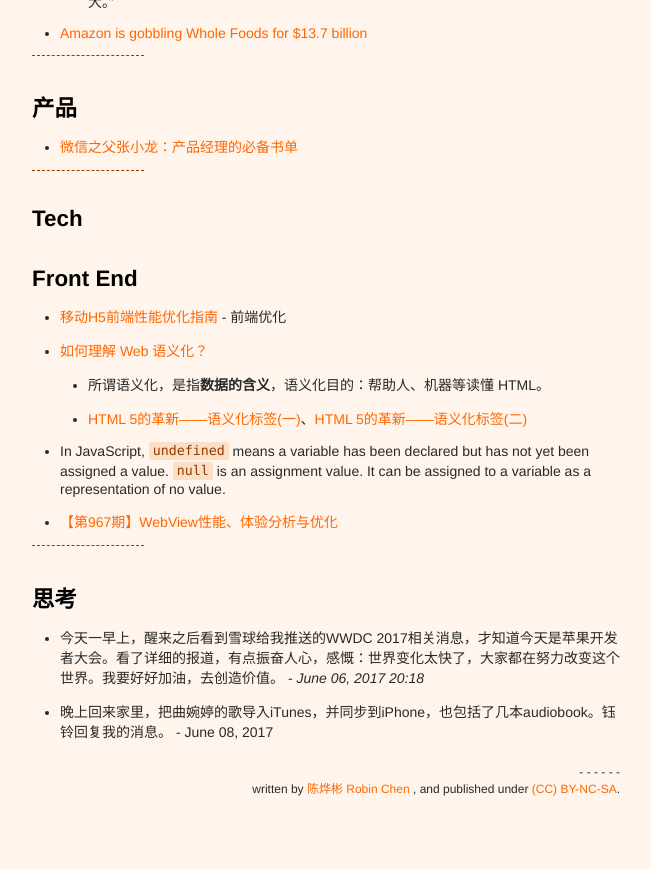
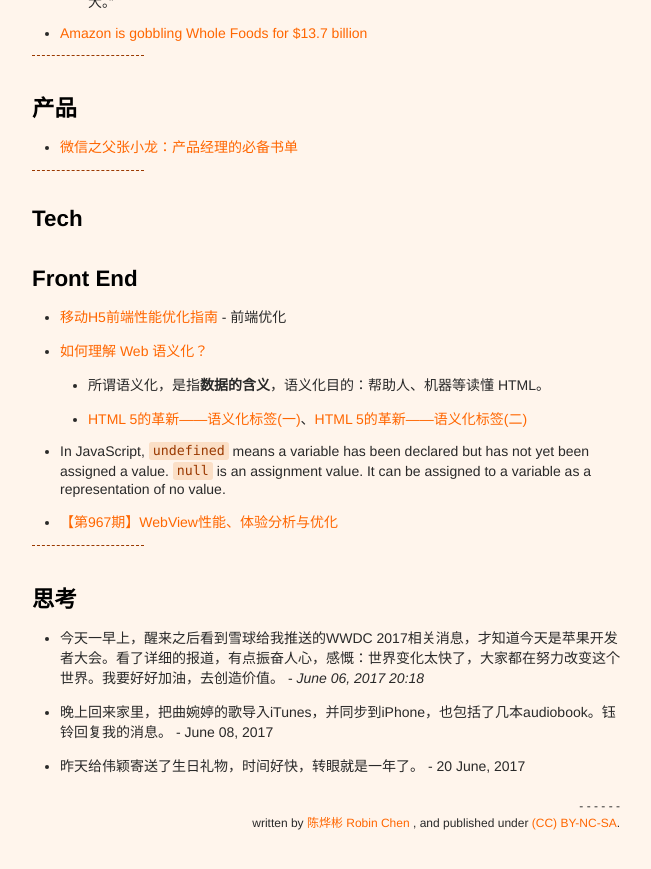
Before and after one commit to xianyuxmu/xianyuxmu.github.io, a Jekyll site: the page built from _posts/2017-06-01-monthly-reading.md, in a window 1280 px wide and 900 px high, scrolled down 1411 px. Shown: the top 869 px of the window, without its empty margins (314-965 px from the left). Built offline with Jekyll 4.4.1, drawn with Linux system fonts in a browser that asks for light colours; comment, search, counter and statistics services are not loaded.

Commit message:
Reading 20

```diff
--- a/_posts/2017-06-01-monthly-reading.md
+++ b/_posts/2017-06-01-monthly-reading.md
@@ -85,3 +85,4 @@ I love visions! Visions empower our imaginations, empower our momentum, enlarge
 
 - 今天一早上，醒来之后看到雪球给我推送的WWDC 2017相关消息，才知道今天是苹果开发者大会。看了详细的报道，有点振奋人心，感慨：世界变化太快了，大家都在努力改变这个世界。我要好好加油，去创造价值。 - *June 06, 2017 20:18*
 - 晚上回来家里，把曲婉婷的歌导入iTunes，并同步到iPhone，也包括了几本audiobook。钰铃回复我的消息。 - June 08, 2017
+- 昨天给伟颖寄送了生日礼物，时间好快，转眼就是一年了。 - 20 June, 2017
```
